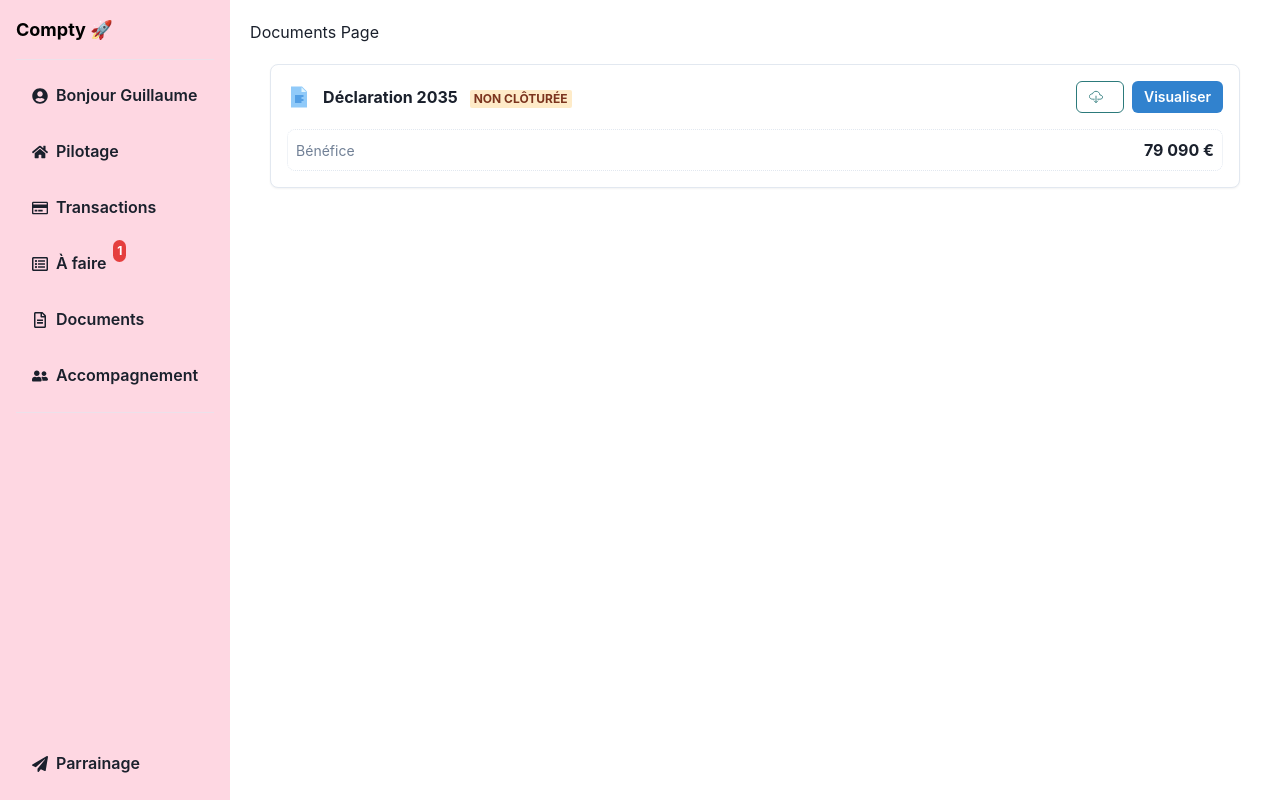
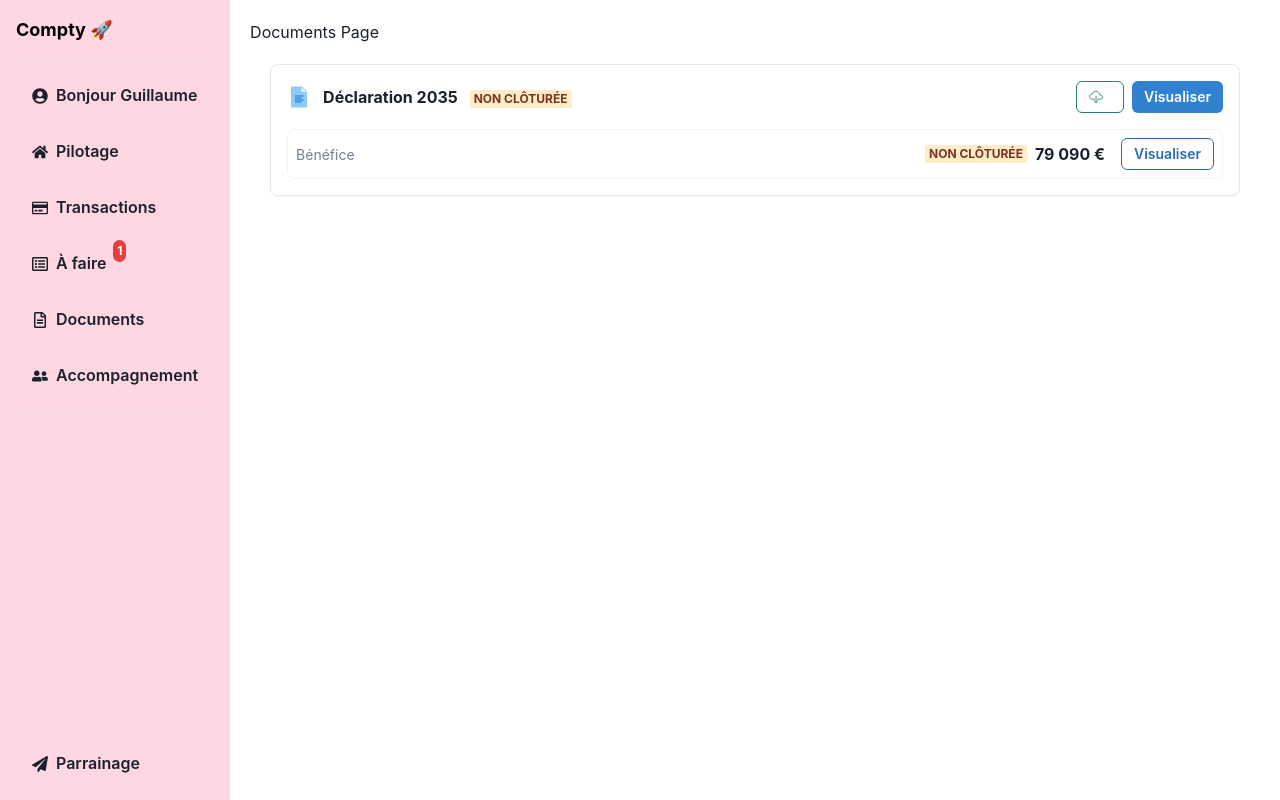
Before and after one commit to lizardspace2/compty10042024, a React (Vite) app: page /documents in a window 1280 px wide. Built offline with nearby package versions, Linux system fonts and the light colour scheme.

Commit message:
dcscsdcsdds

```diff
--- a/src/components/Documents/components/DeclarationDocument.jsx
+++ b/src/components/Documents/components/DeclarationDocument.jsx
@@ -12,7 +12,7 @@ import {
 import { FcDocument } from "react-icons/fc";
 import { IoCloudDownloadOutline } from "react-icons/io5";
 
-const DottedBox = ({ children }) => {
+const DottedBox = ({ label, value, status, buttonText }) => {
   return (
     <Flex
       justify="space-between"
@@ -23,7 +23,14 @@ const DottedBox = ({ children }) => {
       borderStyle="dotted"
       borderColor="gray.200"
     >
-      {children}
+      <Text fontSize="sm" color="gray.500">{label}</Text>
+      <Flex align="center">
+        <Badge colorScheme="orange" mr={2}>{status}</Badge>
+        <Text fontWeight="bold" mr={4}>{value}</Text>
+        <Button colorScheme="blue" variant="outline" size="sm">
+          {buttonText}
+        </Button>
+      </Flex>
     </Flex>
   );
 };
@@ -54,7 +61,7 @@ const TaskCard = ({
           <Icon as={FcDocument} boxSize={6} mr={3} />
           <Box>
             <Text fontWeight="bold" display="inline-block" mr={3}>{title}</Text>
-            <Badge colorScheme="orange">{status}</Badge>
+          <Badge colorScheme="orange">{status}</Badge>
           </Box>
         </Flex>
         <Stack direction="row" spacing={2}>
@@ -63,13 +70,15 @@ const TaskCard = ({
           </Button>
           <Button colorScheme="blue" variant="solid" size="sm">
             {buttonText}
-          </Button>
+        </Button>
         </Stack>
       </Flex>
-      <DottedBox>
-        <Text fontSize="sm" color="gray.500">{detailLabel}</Text>
-        <Text fontWeight="bold">{detailValue}</Text>
-      </DottedBox>
+      <DottedBox
+        label={detailLabel}
+        value={detailValue}
+        status={status}
+        buttonText={buttonText}
+      />
     </Box>
   );
 };
```
